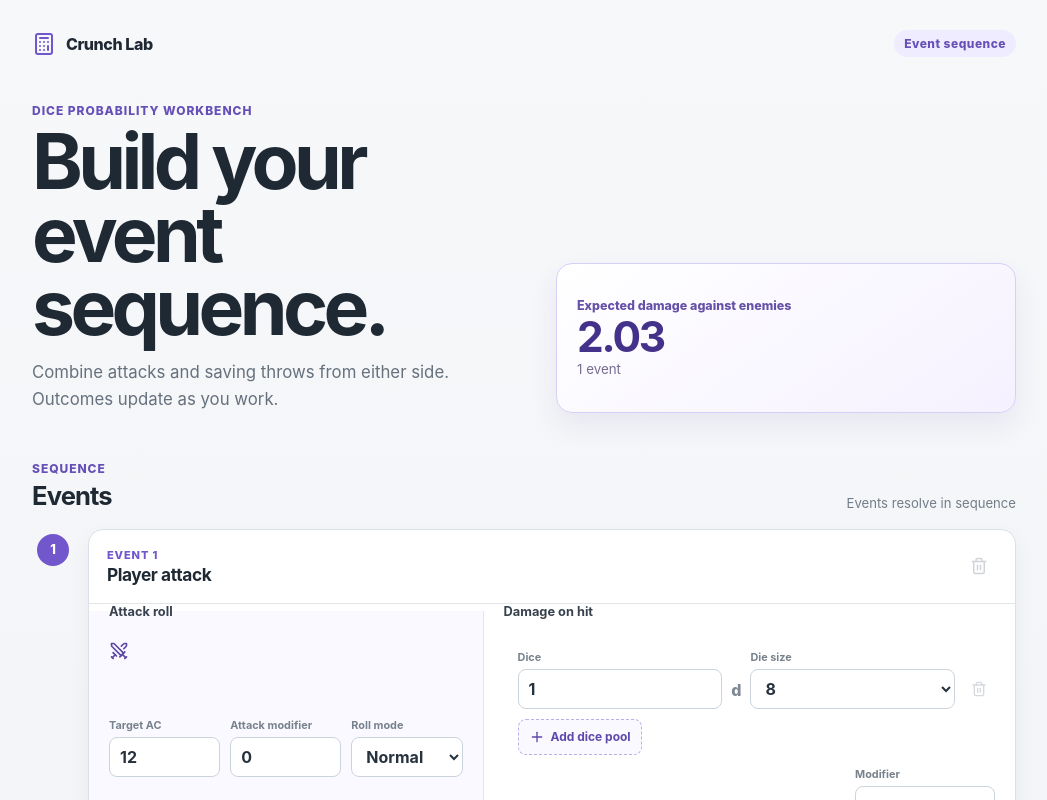
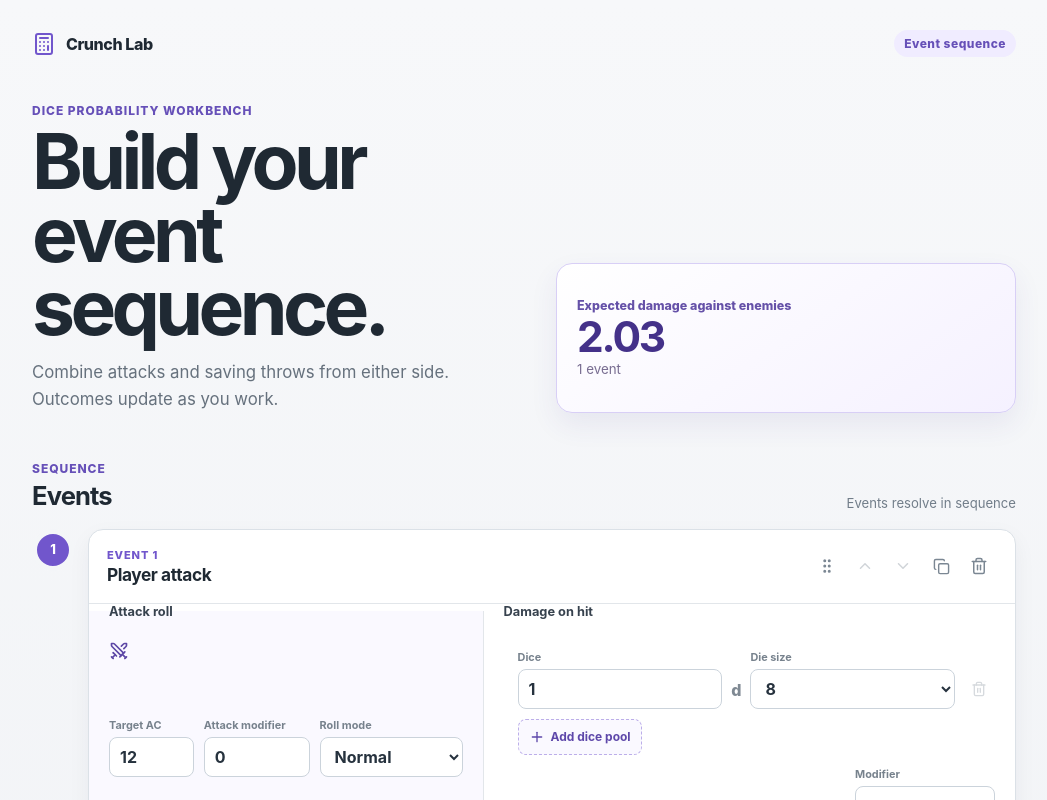
Before and after one commit to mbarkley/crunch-lab, a React (Vite) app: page / in a window 1280 px wide. Shown: the top 800 px of the page, without its empty margins (116-1163 px from the left). Built offline with nearby package versions, Linux system fonts and the light colour scheme.

Commit message:
Add event sequence controls

```diff
--- a/src/App.css
+++ b/src/App.css
@@ -148,6 +148,17 @@
   z-index: 2;
 }
 
+.attack-step.is-dragging {
+  opacity: 0.45;
+}
+
+.attack-step.is-drag-over .attack-card {
+  border-color: #8e76dc;
+  box-shadow:
+    0 0 0 3px rgba(113, 86, 204, 0.13),
+    0 8px 22px rgba(33, 45, 56, 0.05);
+}
+
 .step-marker {
   position: relative;
   z-index: 1;
@@ -200,6 +211,33 @@
   letter-spacing: -0.025em;
 }
 
+.event-actions {
+  display: flex;
+  align-items: center;
+  gap: 2px;
+}
+
+.drag-handle {
+  width: 36px;
+  height: 36px;
+  display: grid;
+  place-items: center;
+  border: 0;
+  border-radius: 8px;
+  background: transparent;
+  color: #7b8793;
+  cursor: grab;
+}
+
+.drag-handle:hover {
+  background: #f0ecff;
+  color: #5e48aa;
+}
+
+.drag-handle:active {
+  cursor: grabbing;
+}
+
 .icon-button {
   width: 36px;
   height: 36px;
@@ -214,6 +252,11 @@
 }
 
 .icon-button:hover:not(:disabled) {
+  background: #f0ecff;
+  color: #5e48aa;
+}
+
+.remove-event-button:hover:not(:disabled) {
   background: #fff0f2;
   color: #a13f55;
 }
@@ -551,6 +594,12 @@ input[aria-invalid='true'] {
     padding-left: 14px;
   }
 
+  .attack-heading {
+    align-items: stretch;
+    flex-direction: column;
+    gap: 8px;
+  }
+
   .roll-section {
     grid-template-columns: auto minmax(0, 1fr) 68px;
   }
@@ -691,6 +740,80 @@ input[aria-invalid='true'] {
   background: #f5f1ff;
 }
 
+.empty-state {
+  margin-left: 56px;
+  padding: 38px 28px 30px;
+  border: 1px dashed #bcaee9;
+  border-radius: 15px;
+  background: #faf9ff;
+  text-align: center;
+}
+
+.empty-state-icon {
+  width: 48px;
+  height: 48px;
+  margin: 0 auto 14px;
+  display: grid;
+  place-items: center;
+  border-radius: 50%;
+  background: #eae4ff;
+  color: #5e48aa;
+}
+
+.empty-state h3 {
+  margin: 0;
+  color: #302a42;
+  font-size: 1.2rem;
+}
+
+.empty-state p {
+  margin: 6px 0 22px;
+  color: #717d89;
+  font-size: 0.9rem;
+}
+
+.empty-event-options {
+  display: grid;
+  grid-template-columns: repeat(2, minmax(0, 1fr));
+  gap: 9px;
+  max-width: 620px;
+  margin: 0 auto;
+}
+
+.empty-event-options button {
+  min-height: 50px;
+  display: flex;
+  align-items: center;
+  justify-content: center;
+  gap: 8px;
+  padding: 0 12px;
+  border: 1px solid #d8cff6;
+  border-radius: 9px;
+  background: #fff;
+  color: #443189;
+  font: inherit;
+  font-size: 0.83rem;
+  font-weight: 720;
+  cursor: pointer;
+}
+
+.empty-event-options button:hover {
+  border-color: #9e89df;
+  background: #f5f1ff;
+}
+
+.visually-hidden {
+  position: absolute;
+  width: 1px;
+  height: 1px;
+  padding: 0;
+  margin: -1px;
+  overflow: hidden;
+  clip: rect(0, 0, 0, 0);
+  white-space: nowrap;
+  border: 0;
+}
+
 @media (max-width: 760px) {
   .totals {
     justify-content: stretch;
@@ -718,7 +841,9 @@ input[aria-invalid='true'] {
 }
 
 .attack-body .roll-fields {
-  grid-template-columns: repeat(3, minmax(0, 1fr));
+  grid-template-columns:
+    minmax(70px, 0.8fr) minmax(84px, 1fr)
+    minmax(132px, 1.35fr);
 }
 
 .condition-section {
@@ -820,6 +945,17 @@ input[aria-invalid='true'] {
   color: #74531e;
 }
 
+@media (max-width: 920px) {
+  .attack-body {
+    grid-template-columns: 1fr;
+  }
+
+  .attack-body .damage-section {
+    border-top: 1px solid #e2e6ea;
+    border-left: 0;
+  }
+}
+
 @media (max-width: 760px) {
   .attack-body .roll-fields {
     grid-template-columns: 1fr;
@@ -836,4 +972,23 @@ input[aria-invalid='true'] {
     grid-template-columns: 1fr;
     gap: 6px;
   }
+
+  .event-actions {
+    align-self: flex-end;
+    gap: 0;
+  }
+
+  .drag-handle,
+  .icon-button {
+    width: 31px;
+  }
+
+  .empty-state {
+    margin-left: 38px;
+    padding: 30px 14px 18px;
+  }
+
+  .empty-event-options {
+    grid-template-columns: 1fr;
+  }
 }
--- a/src/App.tsx
+++ b/src/App.tsx
@@ -1,5 +1,16 @@
-import { Calculator, Plus, Shield, Swords, Trash2, X } from 'lucide-react'
-import { useRef, useState } from 'react'
+import {
+  Calculator,
+  ChevronDown,
+  ChevronUp,
+  Copy,
+  GripVertical,
+  Plus,
+  Shield,
+  Swords,
+  Trash2,
+  X,
+} from 'lucide-react'
+import { type DragEvent, useRef, useState } from 'react'
 import type {
   AttackRollMode,
   ConditionConfig,
@@ -157,6 +168,35 @@ function createEvent(type: EventType, id: string): EventDraft {
     successConditions: [],
     ...createDefaultDamage(id),
   }
+}
+
+function duplicateEvent(
+  event: EventDraft,
+  id: string,
+  createDamagePoolId: () => string,
+): EventDraft {
+  return {
+    ...event,
+    id,
+    damagePools: event.damagePools.map((pool) => ({
+      ...pool,
+      id: createDamagePoolId(),
+    })),
+    ...(isAttackDraft(event)
+      ? {
+          hitConditions: event.hitConditions.map((condition) => ({
+            ...condition,
+          })),
+        }
+      : {
+          failureConditions: event.failureConditions.map((condition) => ({
+            ...condition,
+          })),
+          successConditions: event.successConditions.map((condition) => ({
+            ...condition,
+          })),
+        }),
+  } as EventDraft
 }
 
 function parseInteger(value: string) {
@@ -729,11 +769,31 @@ function configuredConditionTotals(
   return conditions.map((condition) => ({ condition, target }))
 }
 
+function EventTypeButtons({
+  onSelect,
+}: {
+  onSelect: (type: EventType) => void
+}) {
+  return (Object.keys(EVENT_LABELS) as EventType[]).map((type) => (
+    <button key={type} type="button" onClick={() => onSelect(type)}>
+      {type.includes('attack') ? (
+        <Swords aria-hidden="true" size={18} />
+      ) : (
+        <Shield aria-hidden="true" size={18} />
+      )}
+      {EVENT_LABELS[type]}
+    </button>
+  ))
+}
+
 function App() {
   const [events, setEvents] = useState<EventDraft[]>([
     createEvent('player-attack', 'event-1'),
   ])
   const [isChooserOpen, setChooserOpen] = useState(false)
+  const [draggedEventId, setDraggedEventId] = useState<string>()
+  const [dragOverEventId, setDragOverEventId] = useState<string>()
+  const [reorderAnnouncement, setReorderAnnouncement] = useState('')
   const nextEventId = useRef(2)
   const nextDamagePoolId = useRef(1)
   const evaluations = events.map(evaluateEvent)
@@ -822,6 +882,58 @@ function App() {
     setEvents((current) => current.filter((event) => event.id !== id))
   }
 
+  function copyEvent(id: string) {
+    const newId = `event-${nextEventId.current}`
+    nextEventId.current += 1
+    setEvents((current) => {
+      const index = current.findIndex((event) => event.id === id)
+      if (index === -1) return current
+      const copy = duplicateEvent(current[index], newId, () => {
+        const poolId = `damage-${nextDamagePoolId.current}`
+        nextDamagePoolId.current += 1
+        return poolId
+      })
+      const updated = [...current]
+      updated.splice(index + 1, 0, copy)
+      return updated
+    })
+  }
+
+  function moveEvent(fromIndex: number, toIndex: number) {
+    if (
+      fromIndex === toIndex ||
+      fromIndex < 0 ||
+      toIndex < 0 ||
+      fromIndex >= events.length ||
+      toIndex >= events.length
+    ) {
+      return
+    }
+    const movedLabel = EVENT_LABELS[events[fromIndex].type]
+    setEvents((current) => {
+      const updated = [...current]
+      const [moved] = updated.splice(fromIndex, 1)
+      updated.splice(toIndex, 0, moved)
+      return updated
+    })
+    setReorderAnnouncement(`${movedLabel} moved to position ${toIndex + 1}.`)
+  }
+
+  function dropEvent(targetId: string) {
+    if (!draggedEventId) return
+    const fromIndex = events.findIndex((event) => event.id === draggedEventId)
+    const toIndex = events.findIndex((event) => event.id === targetId)
+    moveEvent(fromIndex, toIndex)
+    setDraggedEventId(undefined)
+    setDragOverEventId(undefined)
+  }
+
+  function startDragging(event: DragEvent, id: string) {
+    event.dataTransfer.effectAllowed = 'move'
+    event.dataTransfer.setData('text/plain', id)
+    setDraggedEventId(id)
+  }
+
   return (
     <main className="app-shell">
       <header className="masthead">
@@ -899,6 +1011,10 @@ function App() {
           <span className="workspace-note">Events resolve in sequence</span>
         </div>
 
+        <p className="visually-hidden" aria-live="polite">
+          {reorderAnnouncement}
+        </p>
+
         <ol className="attack-list">
           {events.map((event, index) => {
             const evaluation = evaluations[index]
@@ -910,7 +1026,24 @@ function App() {
                 ? 'enemies'
                 : 'players'
             return (
-              <li className="attack-step" key={event.id}>
+              <li
+                className={`attack-step${draggedEventId === event.id ? ' is-dragging' : ''}${dragOverEventId === event.id && draggedEventId !== event.id ? ' is-drag-over' : ''}`}
+                key={event.id}
+                onDragOver={(dragEvent) => {
+                  dragEvent.preventDefault()
+                  dragEvent.dataTransfer.dropEffect = 'move'
+                  setDragOverEventId(event.id)
+                }}
+                onDragLeave={() =>
+                  setDragOverEventId((current) =>
+                    current === event.id ? undefined : current,
+                  )
+                }
+                onDrop={(dragEvent) => {
+                  dragEvent.preventDefault()
+                  dropEvent(event.id)
+                }}
+              >
                 <div className="step-marker" aria-hidden="true">
                   {index + 1}
                 </div>
@@ -925,15 +1058,62 @@ function App() {
                         {EVENT_LABELS[event.type]}
                       </h3>
                     </div>
+                    <div className="event-actions">
+                      <button
+                        className="drag-handle"
+                        type="button"
+                        draggable
+                        aria-label={`Drag to reorder event ${index + 1}`}
+                        title="Drag to reorder"
+                        onDragStart={(dragEvent) =>
+                          startDragging(dragEvent, event.id)
+                        }
+                        onDragEnd={() => {
+                          setDraggedEventId(undefined)
+                          setDragOverEventId(undefined)
+                        }}
+                      >
+                        <GripVertical aria-hidden="true" size={18} />
+                      </button>
                       <button
                         className="icon-button"
                         type="button"
+                        aria-label={`Move event ${index + 1} up`}
+                        title="Move up"
+                        disabled={index === 0}
+                        onClick={() => moveEvent(index, index - 1)}
+                      >
+                        <ChevronUp aria-hidden="true" size={18} />
+                      </button>
+                      <button
+                        className="icon-button"
+                        type="button"
+                        aria-label={`Move event ${index + 1} down`}
+                        title="Move down"
+                        disabled={index === events.length - 1}
+                        onClick={() => moveEvent(index, index + 1)}
+                      >
+                        <ChevronDown aria-hidden="true" size={18} />
+                      </button>
+                      <button
+                        className="icon-button"
+                        type="button"
+                        aria-label={`Duplicate event ${index + 1}`}
+                        title="Duplicate"
+                        onClick={() => copyEvent(event.id)}
+                      >
+                        <Copy aria-hidden="true" size={17} />
+                      </button>
+                      <button
+                        className="icon-button remove-event-button"
+                        type="button"
                         aria-label={`Remove event ${index + 1}`}
-                      disabled={events.length === 1}
+                        title="Delete"
                         onClick={() => removeEvent(event.id)}
                       >
                         <Trash2 aria-hidden="true" size={18} />
                       </button>
+                    </div>
                   </div>
 
                   <div className={isAttack ? 'attack-body' : 'saving-body'}>
@@ -1010,6 +1190,18 @@ function App() {
           })}
         </ol>
 
+        {events.length === 0 ? (
+          <div className="empty-state">
+            <div className="empty-state-icon">
+              <Plus aria-hidden="true" size={24} />
+            </div>
+            <h3>Start your sequence</h3>
+            <p>Choose the first event you want to model.</p>
+            <div className="empty-event-options">
+              <EventTypeButtons onSelect={addEvent} />
+            </div>
+          </div>
+        ) : (
           <div className="add-event">
             <button
               className="add-button"
@@ -1027,19 +1219,11 @@ function App() {
             </button>
             {isChooserOpen && (
               <div className="event-chooser" id="event-chooser">
-              {(Object.keys(EVENT_LABELS) as EventType[]).map((type) => (
-                <button key={type} type="button" onClick={() => addEvent(type)}>
-                  {type.includes('attack') ? (
-                    <Swords aria-hidden="true" size={18} />
-                  ) : (
-                    <Shield aria-hidden="true" size={18} />
-                  )}
-                  {EVENT_LABELS[type]}
-                </button>
-              ))}
+                <EventTypeButtons onSelect={addEvent} />
               </div>
             )}
           </div>
+        )}
       </section>
     </main>
   )
```
Also changed, not shown: 2 other files (tests, documents, lock files or other folders). Lines whose indentation alone changed are shown as unchanged.
